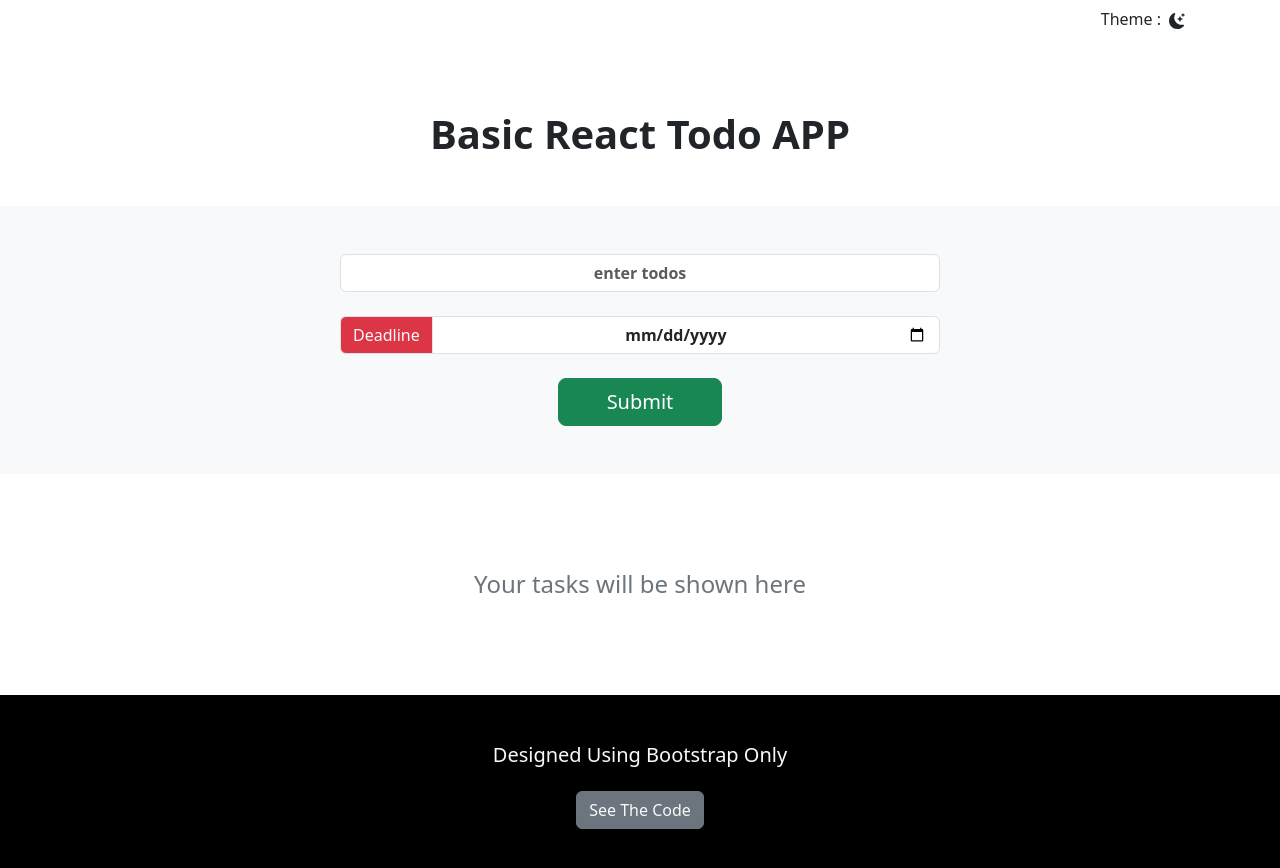
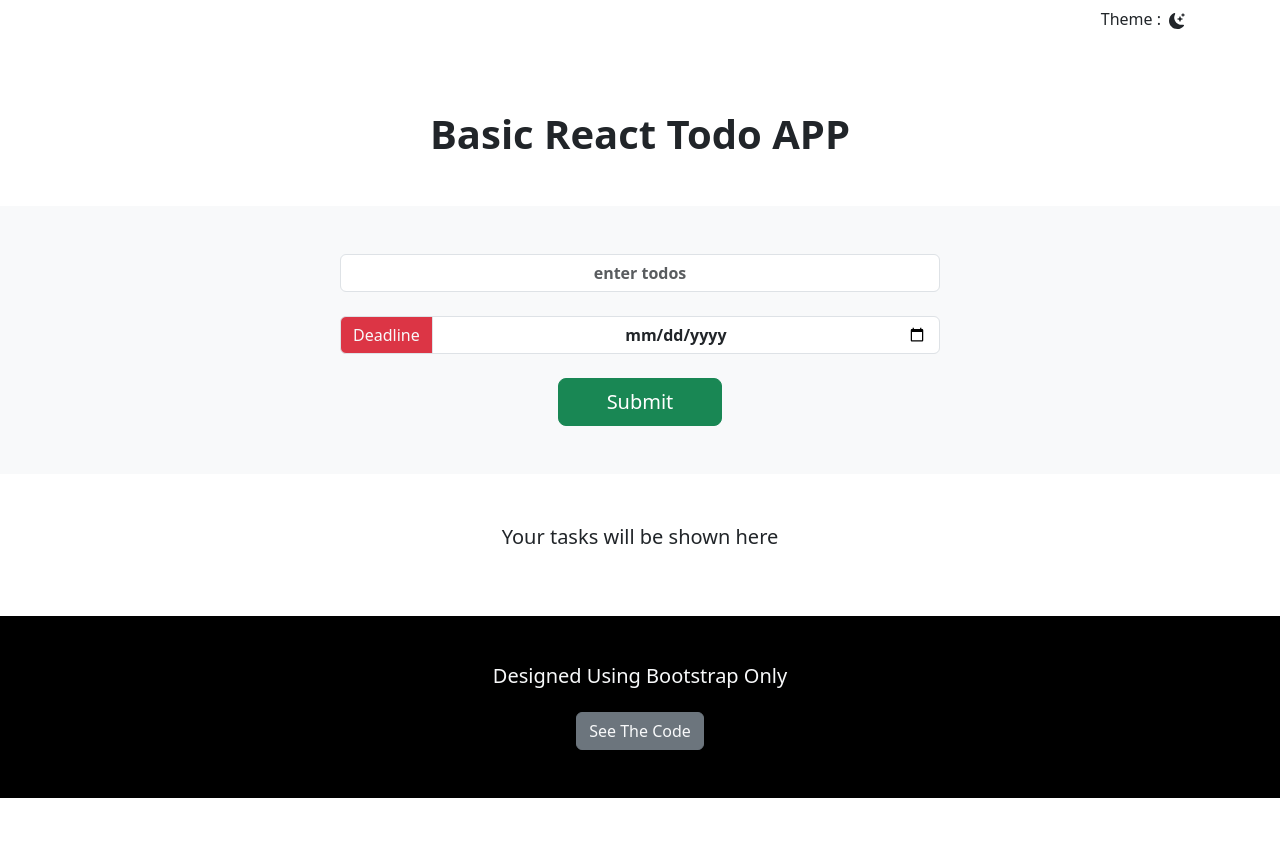
Before and after one commit to S-Alif/assignments, a React (Vite) app: page / in a window 1280 px wide. Shown: the top 868 px of the page. After the commit the page ends 800 px from the top, so only its background shows below. Built offline with nearby package versions, Linux system fonts and the light colour scheme.

Commit message:
fix: Ui fixes

```diff
--- a/src/components/ShowTodos.jsx
+++ b/src/components/ShowTodos.jsx
@@ -36,14 +36,11 @@ const ShowTodos = ({ todos, deleteTask, clearList, toggleDone, toggleUndone }) =
             <div className="modal-footer">
               <button
                 type="button"
-                className="btn btn-danger"
+                className="btn btn-danger text-uppercase"
                 data-bs-dismiss="modal"
                 onClick={() => clearList()}
               >
                 delete
-              </button>
-              <button type="button" className="btn btn-primary" data-bs-dismiss="modal">
-                close
               </button>
             </div>
           </div>
@@ -55,7 +52,7 @@ const ShowTodos = ({ todos, deleteTask, clearList, toggleDone, toggleUndone }) =
   const clear_btn = (listSize) => {
     if(listSize > 0){
       return (
-        <div className="clear-list text-center mt-4 mb-5">
+        <div className="clear-list text-center mt-5 pt-3 mb-5">
           <button className="btn btn-danger text-capitalize" data-bs-toggle="modal" data-bs-target="#listClear">clear tasks</button>
           {confirm_delete()}
         </div>
@@ -74,7 +71,9 @@ const ShowTodos = ({ todos, deleteTask, clearList, toggleDone, toggleUndone }) =
   const placeHolder = (listSize) => {
     if(listSize == 0){
       return (
-        <h4 className="text-center mb-5 pt-5 text-secondary"> Your tasks will be shown here</h4>
+        <blockquote className="blockquote">
+          <p>Your tasks will be shown here</p>
+        </blockquote>
       )
     }
   }
```
